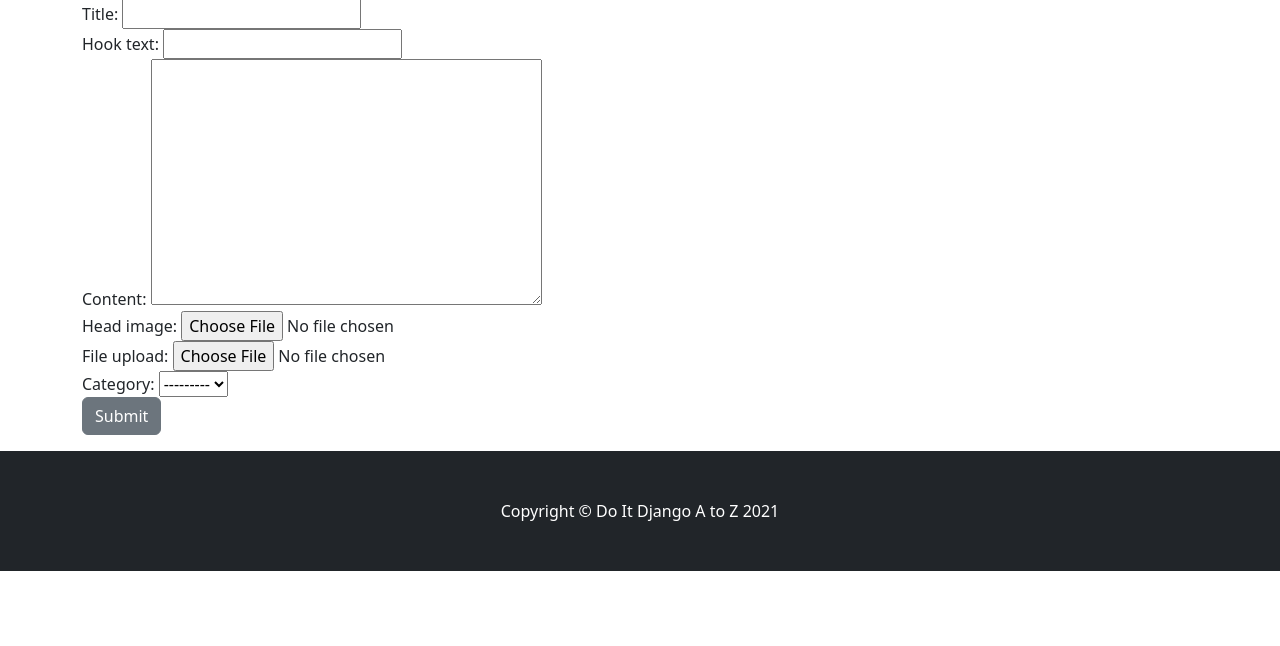
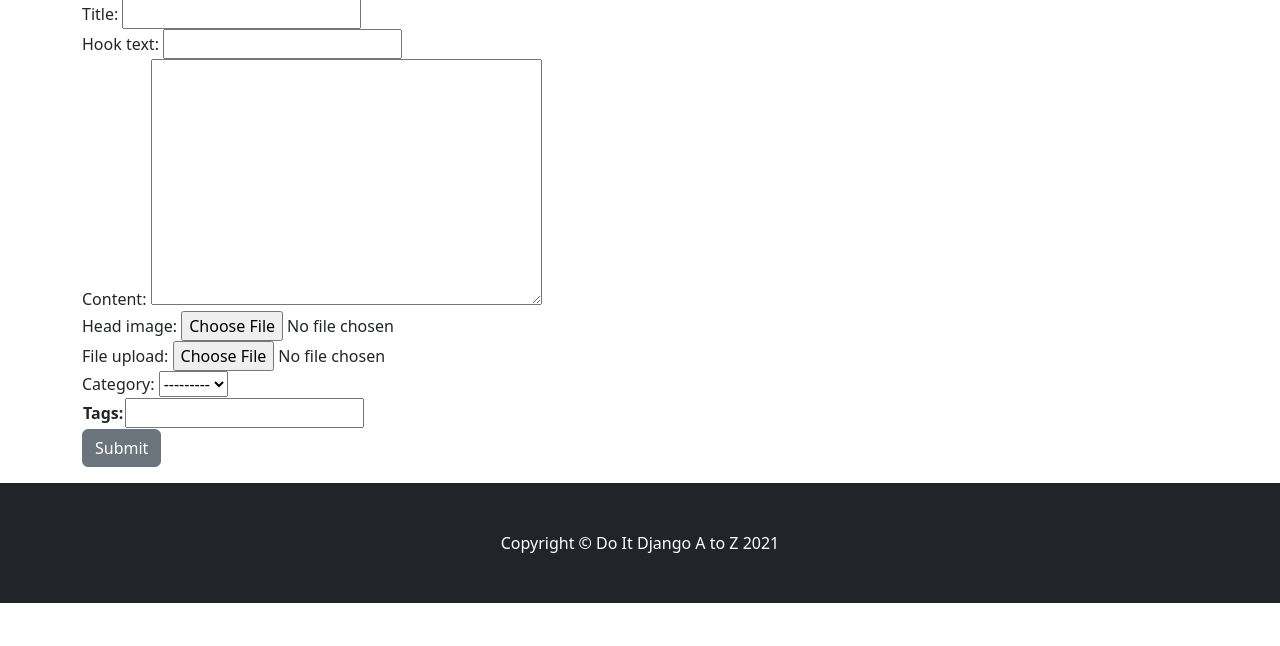
Before and after one commit to Jyeongjae/final_proj_blog, a Django app: page /blog/create_post/ in a window 1280 px wide. Shown: the part 154-800 px from the top of the page. Run offline with Django 5.2, Linux system fonts and the light colour scheme; the visitor is signed in with stand-in values (Sample User, id 1); data that the repository does not hold is empty; parts of the project's set-up code (start-up, migrations or seed data) failed here and were passed over; some libraries are stand-ins or nearby versions.

Commit message:
slecet tag when creating post

```diff
--- a/blog/templates/blog/post_detail.html
+++ b/blog/templates/blog/post_detail.html
@@ -15,7 +15,7 @@
 
         {% if user.is_authenticated and user == post.author %}
             <div style="text-align: right;">
-                <a href="/blog/create_post/" class="btn btn-secondary"><i class="fas fa-pen"></i>&nbsp;&nbsp;Edit Post</a>
+                <a href="/blog/update_post/{{ post.pk }}/" class="btn btn-secondary"><i class="fas fa-pen"></i>&nbsp;&nbsp;Edit Post</a>
             </div>
         {% endif %}
 
--- a/blog/templates/blog/post_form.html
+++ b/blog/templates/blog/post_form.html
@@ -8,6 +8,10 @@
     <form method="post" enctype="multipart/form-data">{% csrf_token %}
         <table>
             {{ form }}
+            <tr>
+                <th><label for="id_tags_str">Tags:</label></th>
+                <td><input type="text" name="tags_str" id="id_tags_str"></td>
+            </tr>
         </table>
         <button type="submit" class="btn btn-secondary float-right">Submit</button>
     </form>
--- a/blog/templates/blog/post_update_from.html
+++ b/blog/templates/blog/post_update_form.html
@@ -9,6 +9,6 @@
         <table>
             {{ form }}
         </table>
-        <button type="submit" class="btn btn-primary float-right">Submit</button>
+        <button type="submit" class="btn btn-secondary float-right">Submit</button>
     </form>
 {% endblock %}
--- a/blog/views.py
+++ b/blog/views.py
@@ -1,6 +1,7 @@
 from django.shortcuts import render, redirect
 from django.views.generic import ListView, DetailView, CreateView, UpdateView
 from django.contrib.auth.mixins import LoginRequiredMixin, UserPassesTestMixin
+from django.utils.text import slugify
 from .models import Post, Category, Tag
 from django.core.exceptions import PermissionDenied
 
@@ -35,7 +36,23 @@ class PostCreate(LoginRequiredMixin, UserPassesTestMixin, CreateView):
         current_user = self.request.user
         if current_user.is_authenticated and (current_user.is_staff or current_user.is_superuser):
             form.instance.author = current_user
-            return super(PostCreate, self).form_valid(form)
+            response = super(PostCreate, self).form_valid(form)
+
+            tags_str = self.request.POST.get('tags_str')
+            if tags_str:
+                tags_str = tags_str.strip()
+                tags_str = tags_str.replace(',', ';')
+                tags_list = tags_str.split(';')
+                for t in tags_list:
+                    t = t.strip()
+                    tag, is_tag_created = Tag.objects.get_or_create(name=t)
+                    if is_tag_created:
+                        tag.slug = slugify(t, allow_unicode=True)
+                        tag.save()
+                    self.object.tags.add(tag)
+
+            return response
+
         else:
             return redirect('/blog/')
 
```
Also changed, not shown: blog/tests.py (+9 -0 lines).
